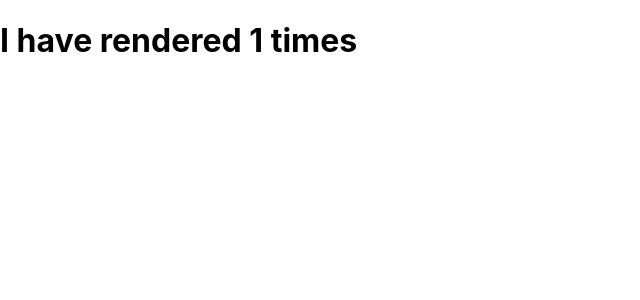
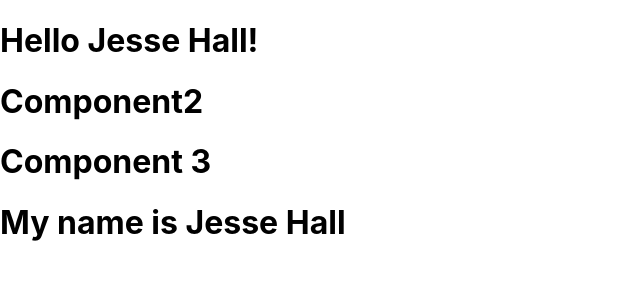
Before and after one commit to vinayjs/react-hooks, a React (Create React App) app: page / in a window 1280 px wide. Shown: the top 300 px of the page, without its empty margins (0-640 px from the left). Built offline with nearby package versions, Linux system fonts and the light colour scheme.

Commit message:
useContext hook

```diff
--- /dev/null
+++ b/src/Usecontext.js
@@ -0,0 +1,55 @@
+// React Context is a way to manage state globally.
+
+// It can be used together with the useState Hook to share state between
+// deeply nested components more easily than with useState alone.
+
+// The Problem :
+// State should be held by the highest parent component in the stack that requires access to the state.
+
+// To illustrate, we have many nested components. The component at the top and bottom of the stack need access to the state.
+
+// To do this without Context, we will need to pass the state as "props" through each nested component.
+//  This is called "prop drilling".
+
+import { useState, createContext, useContext } from "react";
+
+const UserContext  = createContext();
+
+function Component1() {
+    const [user, setUser] = useState('Jesse Hall');
+    return(
+        <UserContext.Provider value={user}>
+            <h1>{`Hello ${user}!`}</h1>
+            <Component2 />
+        </UserContext.Provider>
+    )
+}
+
+function Component2() {
+    return(
+        <>
+        <h1>Component2</h1>
+        <Component3 />
+        </>
+    )
+}
+
+function Component3() {
+    return (
+        <>
+        <h1>Component 3</h1>
+        <Component4 />
+        </>
+    )
+}
+
+function Component4(){
+    const user = useContext(UserContext)
+    return (
+        <>
+        <h1>My name is {user}</h1>
+        </>
+    )
+}
+
+export default Component1;
--- a/src/index.js
+++ b/src/index.js
@@ -3,12 +3,13 @@ import ReactDOM from 'react-dom/client';
 import './index.css';
 // import App from './App';
 import reportWebVitals from './reportWebVitals';
-import Useffect from './Useeffect';
+// import Useffect from './Useeffect';
+import Component1 from './Usecontext';
 
 const root = ReactDOM.createRoot(document.getElementById('root'));
 root.render(
   <React.StrictMode>
-    <Useffect />
+    <Component1 />
   </React.StrictMode>
 );
 
```
